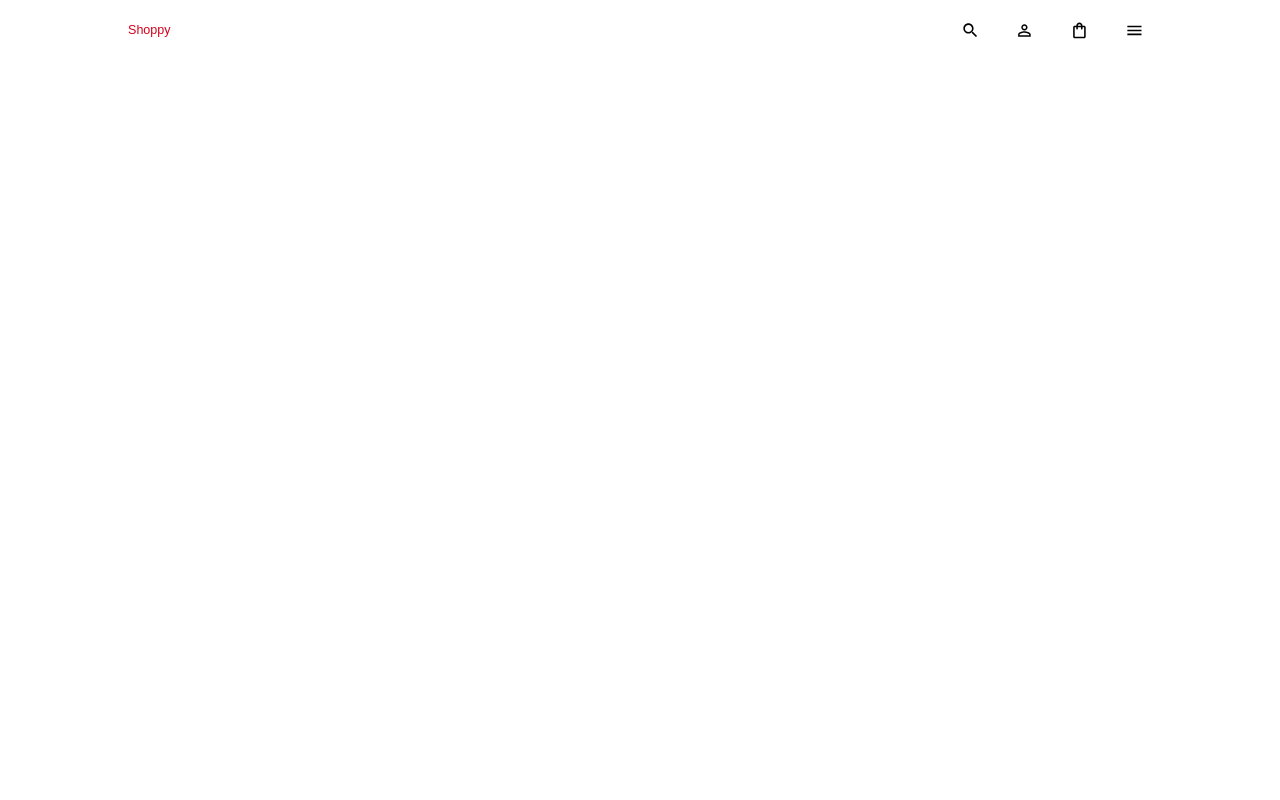
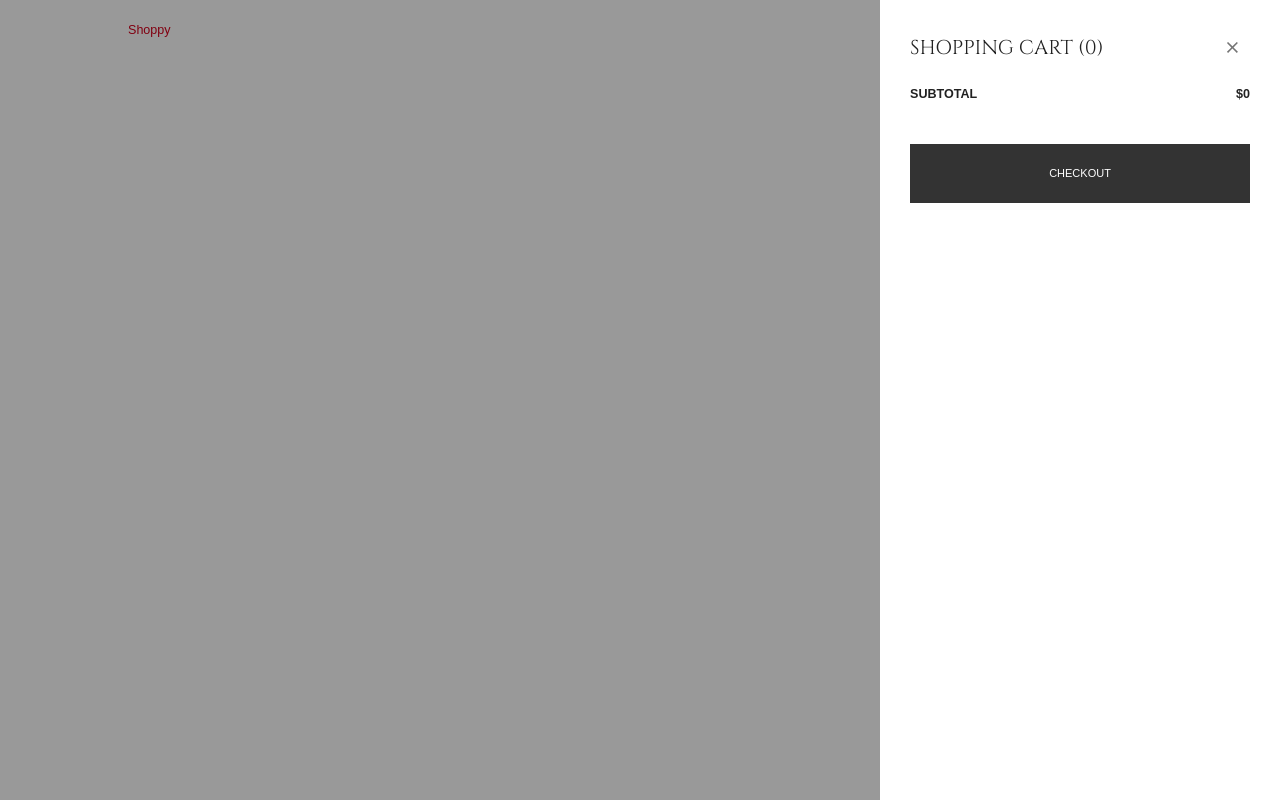
Before and after one commit to ihossen016/Ecommerce-website-with-React-and-Strapi, a React (Vite) app in the folder client/: page / in a window 1280 px wide. Both pictures are taken after a click on the button 1079 px from the left and 30 px from the top of the page. Built offline with nearby package versions, Linux system fonts and the light colour scheme; a web font is replaced by a local one.

Commit message:
off canvas cart menu added

```diff
--- a/client/src/App.jsx
+++ b/client/src/App.jsx
@@ -2,6 +2,7 @@
 import { BrowserRouter, Routes, Route, useLocation } from "react-router-dom";
 import Checkout from "./scenes/checkout/Checkout";
 import Confirmation from "./scenes/checkout/Confirmation";
+import CartMenu from "./scenes/global/CartMenu";
 import Navbar from "./scenes/global/Navbar";
 import Home from "./scenes/home/Home";
 import ItemDetails from "./scenes/itemDetails/itemDetails";
@@ -28,6 +29,7 @@
                     <Route path="checkout" element={<Checkout />} />
                     <Route path="checkout/success" element={<Confirmation />} />
                 </Routes>
+                <CartMenu />
             </BrowserRouter>
         </div>
     );
--- /dev/null
+++ b/client/src/scenes/global/CartMenu.jsx
@@ -0,0 +1,170 @@
+import { Box, Button, Divider, IconButton, Typography } from "@mui/material";
+import { useSelector, useDispatch } from "react-redux";
+import CloseIcon from "@mui/icons-material/Close";
+import AddIcon from "@mui/icons-material/Add";
+import RemoveIcon from "@mui/icons-material/Remove";
+import styled from "@emotion/styled";
+import { shades } from "../../theme";
+import {
+    decreaseCount,
+    increaseCount,
+    removeFromCart,
+    setIsCartOpen,
+} from "../../state";
+import { useNavigate } from "react-router-dom";
+
+const FlexBox = styled(Box)`
+    display: flex;
+    justify-content: space-between;
+    align-items: center;
+`;
+
+const CartMenu = () => {
+    const navigate = useNavigate();
+    const dispatch = useDispatch();
+    const cart = useSelector(state => state.cart.cart);
+    const isCartOpen = useSelector(state => state.cart.isCartOpen);
+
+    const totalPrice = cart.reduce((total, item) => {
+        return total + item.count * item.attributes.price;
+    }, 0);
+
+    return (
+        <Box
+            display={isCartOpen ? "block" : "none"}
+            backgroundColor="rgba(0, 0, 0, 0.4)"
+            position="fixed"
+            zIndex={10}
+            width="100%"
+            height="100%"
+            left="0"
+            top="0"
+            overflow="auto"
+        >
+            <Box
+                position="fixed"
+                right="0"
+                bottom="0"
+                width="max(400px, 30%)"
+                height="100%"
+                backgroundColor="white"
+            >
+                <Box padding="30px" overflow="auto" height="100%">
+                    {/* HEADER */}
+                    <FlexBox mb="15px">
+                        <Typography variant="h3">
+                            SHOPPING CART ({cart.length})
+                        </Typography>
+                        <IconButton onClick={() => dispatch(setIsCartOpen({}))}>
+                            <CloseIcon />
+                        </IconButton>
+                    </FlexBox>
+
+                    {/* CART LIST */}
+                    <Box>
+                        {cart.map(item => (
+                            <Box key={`${item.attributes.name}-${item.id}`}>
+                                <FlexBox p="15px 0">
+                                    <Box flex="1 1 40%">
+                                        <img
+                                            alt={item?.name}
+                                            width="123px"
+                                            height="164px"
+                                            src={`http://localhost:2000${item?.attributes?.image?.data?.attributes?.formats?.medium?.url}`}
+                                        />
+                                    </Box>
+                                    <Box flex="1 1 60%">
+                                        <FlexBox mb="5px">
+                                            <Typography fontWeight="bold">
+                                                {item.attributes.name}
+                                            </Typography>
+                                            <IconButton
+                                                onClick={() =>
+                                                    dispatch(
+                                                        removeFromCart({
+                                                            id: item.id,
+                                                        })
+                                                    )
+                                                }
+                                            >
+                                                <CloseIcon />
+                                            </IconButton>
+                                        </FlexBox>
+                                        <Typography>
+                                            {item.attributes.shortDescription}
+                                        </Typography>
+                                        <FlexBox m="15px 0">
+                                            <Box
+                                                display="flex"
+                                                alignItems="center"
+                                                border={`1.5px solid ${shades.neutral[500]}`}
+                                            >
+                                                <IconButton
+                                                    onClick={() =>
+                                                        dispatch(
+                                                            decreaseCount({
+                                                                id: item.id,
+                                                            })
+                                                        )
+                                                    }
+                                                >
+                                                    <RemoveIcon />
+                                                </IconButton>
+                                                <Typography>
+                                                    {item.count}
+                                                </Typography>
+                                                <IconButton
+                                                    onClick={() =>
+                                                        dispatch(
+                                                            increaseCount({
+                                                                id: item.id,
+                                                            })
+                                                        )
+                                                    }
+                                                >
+                                                    <AddIcon />
+                                                </IconButton>
+                                            </Box>
+                                            <Typography fontWeight="bold">
+                                                ${item.attributes.price}
+                                            </Typography>
+                                        </FlexBox>
+                                    </Box>
+                                </FlexBox>
+                                <Divider />
+                            </Box>
+                        ))}
+                    </Box>
+
+                    {/* ACTIONS */}
+                    <Box m="20px 0">
+                        <FlexBox m="20px 0">
+                            <Typography fontWeight="bold">SUBTOTAL</Typography>
+                            <Typography fontWeight="bold">
+                                ${totalPrice}
+                            </Typography>
+                        </FlexBox>
+                        <Button
+                            sx={{
+                                backgroundColor: shades.primary[400],
+                                color: "white",
+                                borderRadius: 0,
+                                minWidth: "100%",
+                                padding: "20px 40px",
+                                m: "20px 0",
+                            }}
+                            onClick={() => {
+                                navigate("/checkout");
+                                dispatch(setIsCartOpen({}));
+                            }}
+                        >
+                            CHECKOUT
+                        </Button>
+                    </Box>
+                </Box>
+            </Box>
+        </Box>
+    );
+};
+
+export default CartMenu;
```
